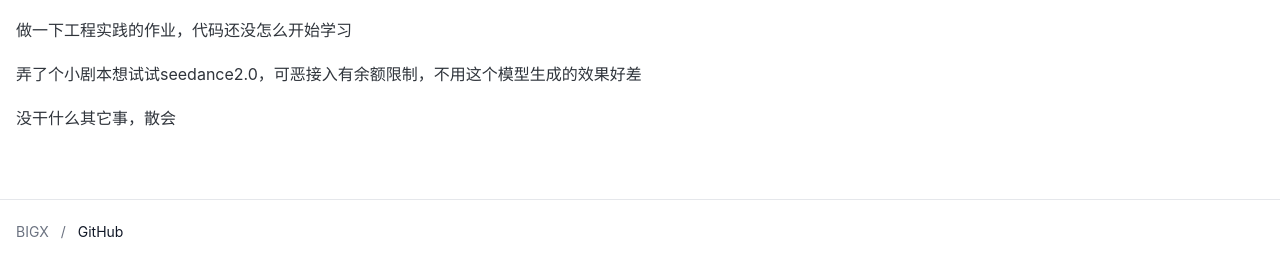
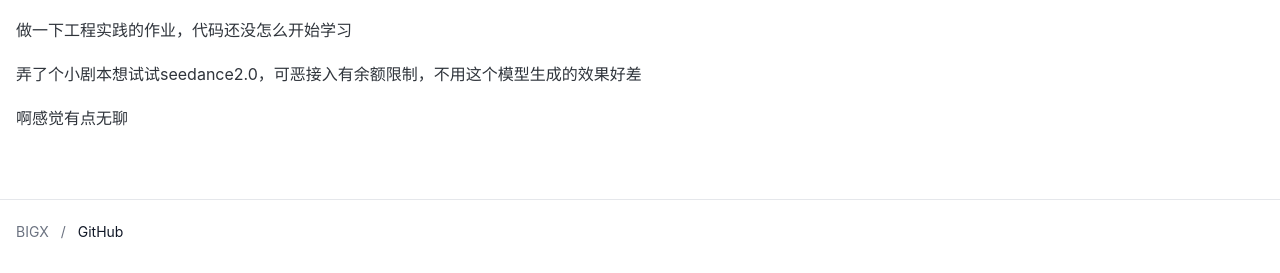
Before and after one commit to BIGX-bigx/BIGX-bigx.github.io, a Jekyll site: the page built from diary.md, in a window 1280 px wide and 900 px high, scrolled down 767 px. Shown: the part 624-897 px from the top of the window. Built offline with Jekyll 4.4.1, drawn with Linux system fonts in a browser that asks for light colours.

Commit message:
Update blog

```diff
--- a/diary.md
+++ b/diary.md
@@ -60,4 +60,4 @@ GPT + codex 做出来了一个可交互性手势识别系统，好玩！😋
 
 弄了个小剧本想试试seedance2.0，可恶接入有余额限制，不用这个模型生成的效果好差
 
-没干什么其它事，散会
+啊感觉有点无聊
```
